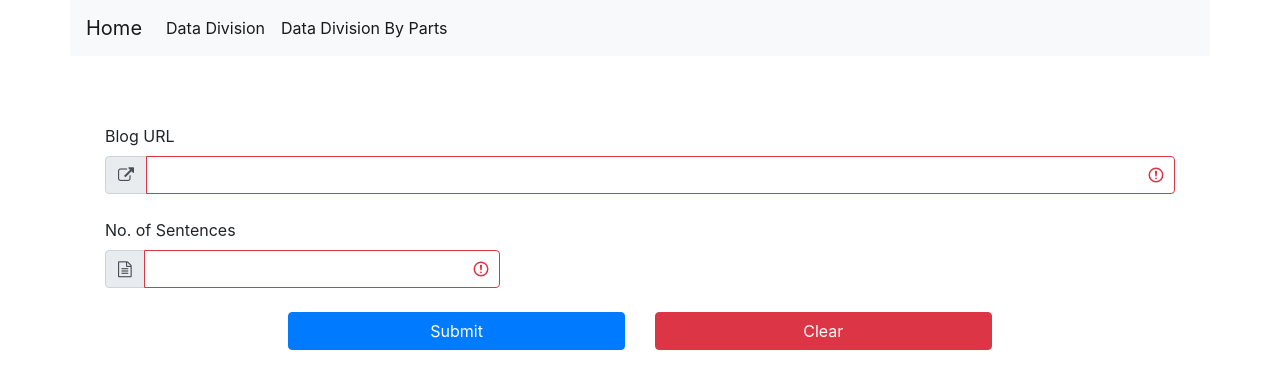
After one commit to shahdeep1908-tech/BS4_Task-Compare_2_Website, a Flask app: template templates/split_blog_data_by_parts.html in a window 1280 px wide. The commit adds this page. Shown: the top 389 px of the page. Run offline with Flask 2, Linux system fonts and the light colour scheme; the template is opened without the code that fills it: values that come from a table or form of the project are taken from there, most other values are stand-ins (such as "Sample title", 1, 10 or a date in 2020).

Commit message:
Added Data division view and template

```diff
--- a/main.py
+++ b/main.py
@@ -38,5 +38,21 @@ def split_data():
     return render_template('split_blog_data.html', form=form)
 
 
+@app.route('/split-data_by_parts', methods=['POST', 'GET'])
+def split_data_by_parts():
+    """
+    Split data into chunks
+
+    :return: Template
+    """
+    form = SplitDataForm()
+    if request.method == 'POST':
+        if form.validate_on_submit():
+            status, data_lst, max_data = split_url_data.get_data_to_split(form.blog_url.data, form.data_split_num.data)
+            return render_template('split_blog_data.html', form=form, status=status, data_lst=data_lst,
+                                   max_data=max_data)
+    return render_template('split_blog_data.html', form=form)
+
+
 if __name__ == '__main__':
     app.run(debug=True)
--- a/templates/base.html
+++ b/templates/base.html
@@ -108,8 +108,10 @@
                     <a class="nav-item nav-link active" href="{{ url_for('split_data') }}">Data Division <span
                             class="sr-only">(current)</span></a>
                 </div>
+                <div class="navbar-nav">
+                    <a class="nav-item nav-link active" href="{{ url_for('split_data_by_parts') }}">Data Division By Parts </a>
+                </div>
             </div>
-
         </nav>
         <!--NAVBAR ENDS-->
         {% block content %}
--- /dev/null
+++ b/templates/split_blog_data_by_parts.html
@@ -0,0 +1,117 @@
+{% extends 'base.html' %}
+
+{% block content %}
+<!--FORM DATA START-->
+<!--FORM-DATA CODE - THIS CONSISTS OF URL INPUT AND NO. OF SENTENCES INPUT IN BASE OF BLOG URL. -->
+<div class="col-md-12">
+    <div class="card-body mt-5">
+        <form id="bookingForm" method="POST" action="{{ url_for('split_data') }}"
+              class="needs-validation"
+              novalidate autocomplete="off">
+            {{ form.csrf_token }}
+
+            <!--SHOWS ERRORS IN BLOG URL INPUTS-->
+            {% if form.blog_url.errors %}
+            <ul class="alert alert-danger errors">
+                {% for error in form.blog_url.errors %}
+                <li>{{ error }}</li>
+                {% endfor %}
+            </ul>
+            {% endif %}
+            <!--BLOG URL ERRORS ENDS-->
+
+            <!--BLOG URL INPUT FORM FIELD-->
+            <div class="form-outline mb-4 was-validated">
+                <label for="blog-url">Blog URL</label>
+                <div class="input-group mb-3 was-validated">
+                    <div class="input-group-prepend">
+                                <span class="input-group-text" id="basic-addon1"><i
+                                        class="fa fa-external-link"></i></span>
+                    </div>
+                    {{ form.blog_url(class_="form-control") }}
+                </div>
+            </div>
+            <!--BLOG URL INPUT FIELD ENDS-->
+
+            <!--SHOWS ERROR IN NUMBER OF SENTENCES INPUTS-->
+            {% if form.data_split_num.errors %}
+            <ul class="alert alert-danger mt-5 errors">
+                {% for error in form.data_split_num.errors %}
+                <li>{{ error }}</li>
+                {% endfor %}
+            </ul>
+            {% endif %}
+            <!--SENTENCES RELATED ERRORS ENDS-->
+
+            <!--INTEGER FIELD FOR SENTENCES FORM FIELD-->
+            <div class="form-outline mb-4 was-validated">
+                <label for="data_split_num">No. of Sentences </label>
+                <div class="input-group mb-3">
+                    <div class="input-group-prepend">
+                                <span class="input-group-text" id="basic-addon2"><i
+                                        class="fa fa-file-text-o"></i></span>
+                    </div>
+                    {{ form.data_split_num(class_="form-control col-md-4") }}
+                </div>
+            </div>
+            <!--SENTENCES FORM FIELD ENDS-->
+
+            <div class="row">
+                <!--SUBMIT BUTTON-->
+                <div class="col-lg-4 offset-lg-2 text-center">
+                    <button class="btn btn-primary btn-block" id="submitButton" type="submit">Submit
+                    </button>
+                </div>
+                <!--CLEAR BUTTON-->
+                <div class="col-lg-4 text-center">
+                    <button class="btn btn-danger btn-block" type="button"
+                            onclick="clearInput()">Clear
+                    </button>
+                </div>
+            </div>
+        </form>
+    </div>
+</div>
+<!--FORM-DATA ENDS-->
+
+<!--TABLE CONSISTING OF DIVISIED SENTENCES AND A BUTTON TO COPY EACH DATA ROW-->
+<div class="container">
+    {% if status == True %}
+    <h2 class="mt-4">Sliced Data</h2>
+    <div class="scrollit">
+        <table class="table table-hover table-striped table-bordered">
+            <thead style="position: sticky;top: 0">
+            <tr>
+                <th class="pr-5 header">Nos.</th>
+                <th class="header">Blog Data</th>
+            </tr>
+            </thead>
+            <tbody>
+            {% for blog_str in data_lst %}
+            <tr class="header_style">
+                <td>{{ loop.index }}</td>
+                <td id="blog_txt">{{ blog_str }}</td>
+                <td class="clipboard_card">
+                    <a style="float: right; font-size: 24px;" href="#" onclick="copyText(this)">
+                        <i class="fa fa-clipboard"></i>
+                    </a>
+                </td>
+            </tr>
+            {% endfor %}
+            </tbody>
+        </table>
+    </div>
+    {% elif status == False %}
+    <div class="card-header w-100 p-0 alert alert-danger">
+        <span class="card-body d-inline-block p-2">
+            <h3 class="card-title">Error</h3>
+            <p>Number of Sentences Exceeds Data Limit.</p>
+            <p>Max Sentences Available : {{ max_data }}</p>
+        </span>
+    </div>
+    {% else %}
+    <div></div>
+    {% endif %}
+</div>
+<!--TABLE STRUCTURE ENDS-->
+{% endblock content %}
```
